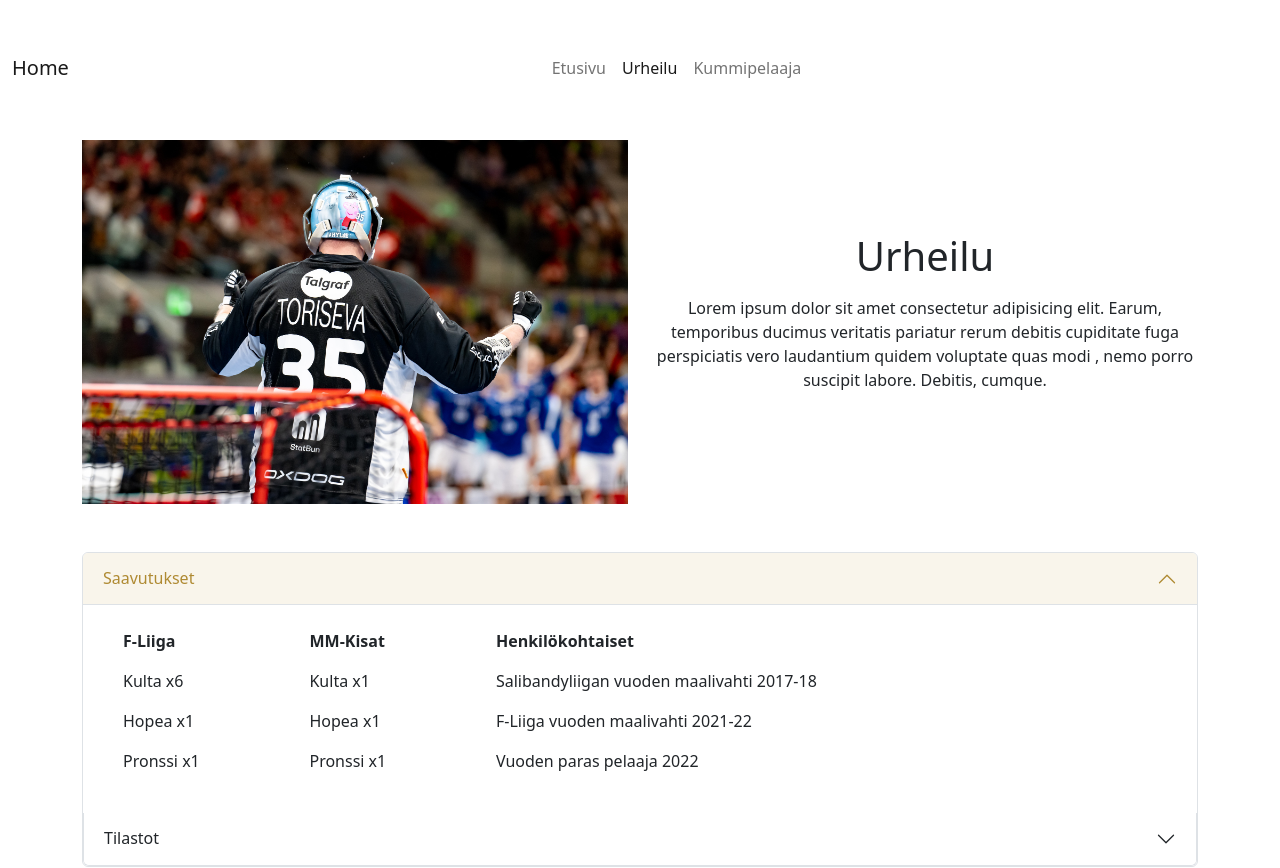
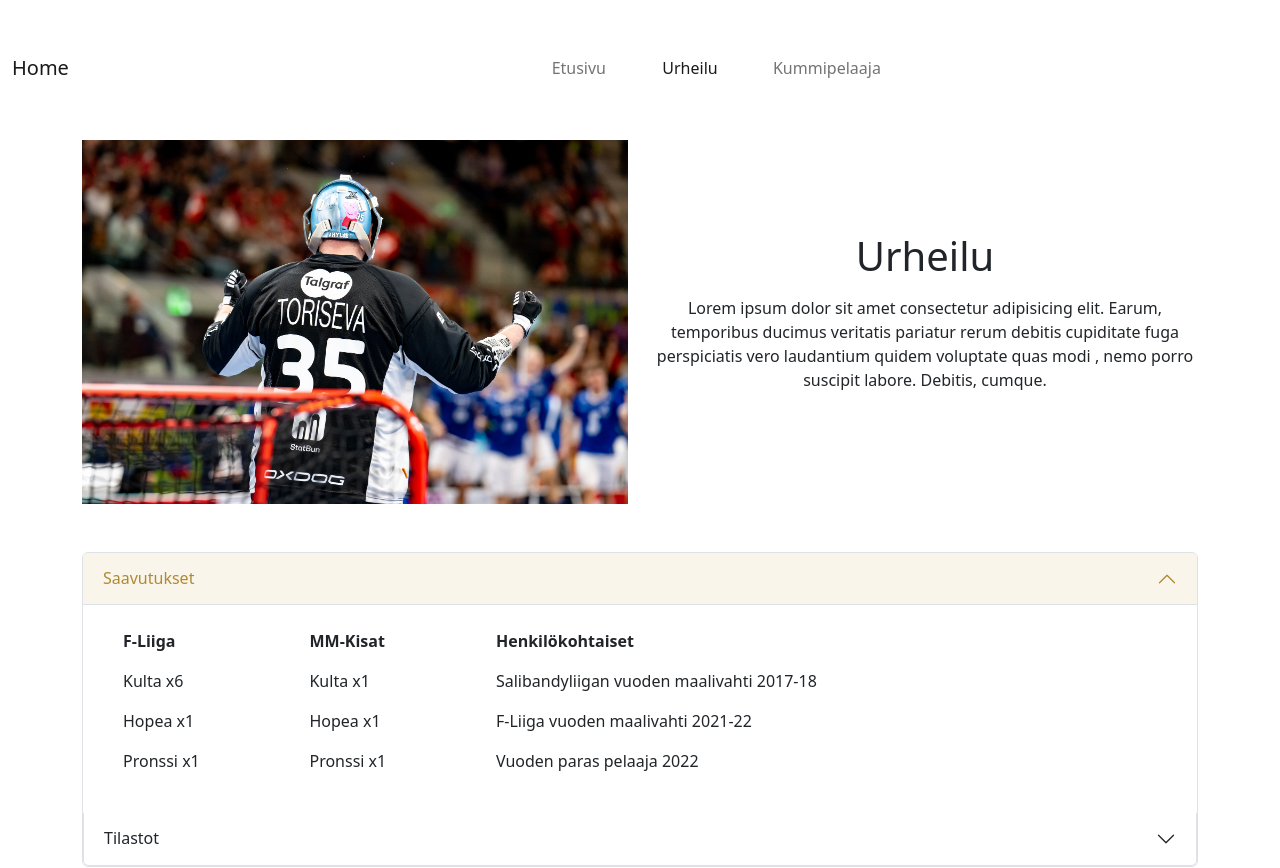
Before and after one commit to Hylje35/lopputyowebtekniikkat, a website: page pages/ura.html in a window 1280 px wide. Shown: the top 868 px of the page. Drawn offline with nearby package versions, Linux system fonts and the light colour scheme.

Commit message:
navin säätö

```diff
--- a/pages/ura.html
+++ b/pages/ura.html
@@ -20,9 +20,9 @@
           </button>
           <div class="collapse navbar-collapse justify-content-center bs-blue" id="navbarNavAltMarkup">
             <div class="navbar-nav">
-              <a class="nav-link" href="../index.html">Etusivu</a>
-              <a class="nav-link active" aria-current="page">Urheilu</a>
-              <a class="nav-link" href="kummipelaaja.html">Kummipelaaja</a>
+              <a class="nav-link col-5" href="../index.html">Etusivu</a>
+              <a class="nav-link active col-5" aria-current="page">Urheilu</a>
+              <a class="nav-link col-5" href="kummipelaaja.html">Kummipelaaja</a>
             </div>
           </div>
         </div>
```
